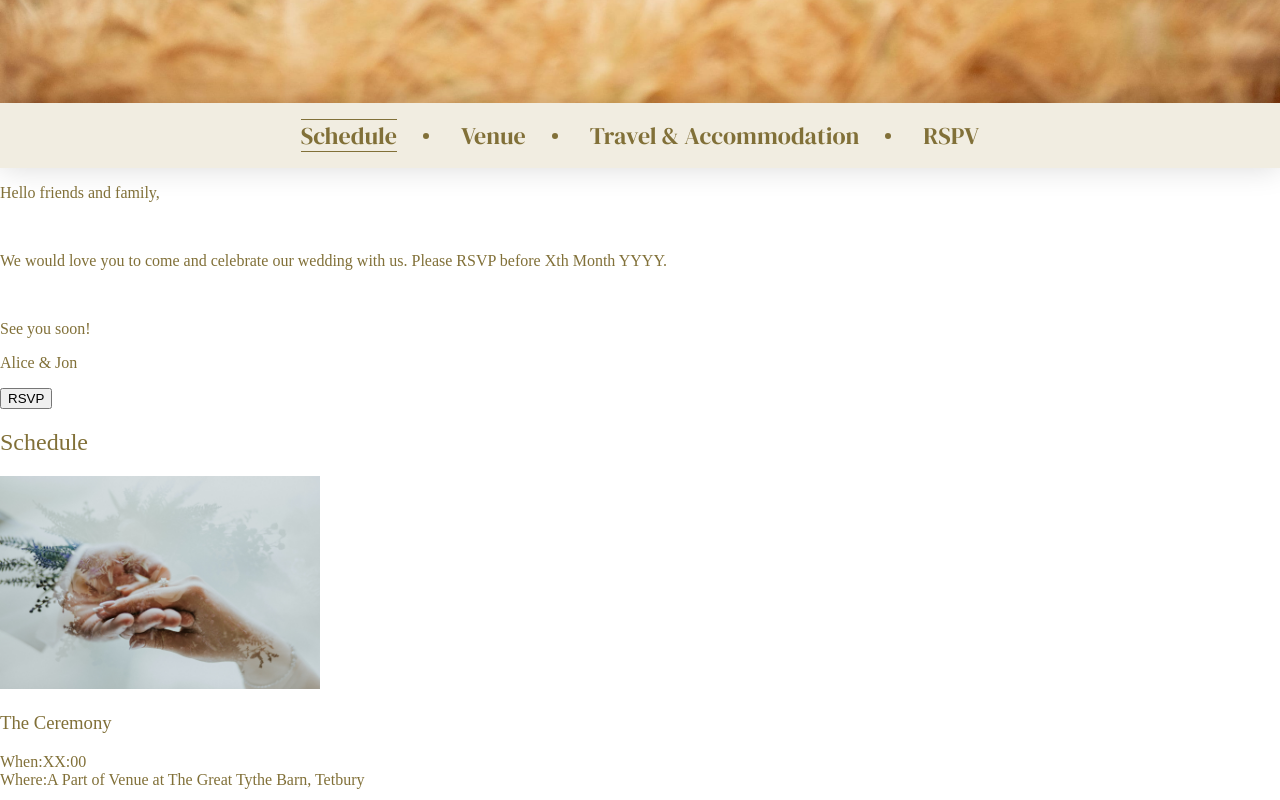
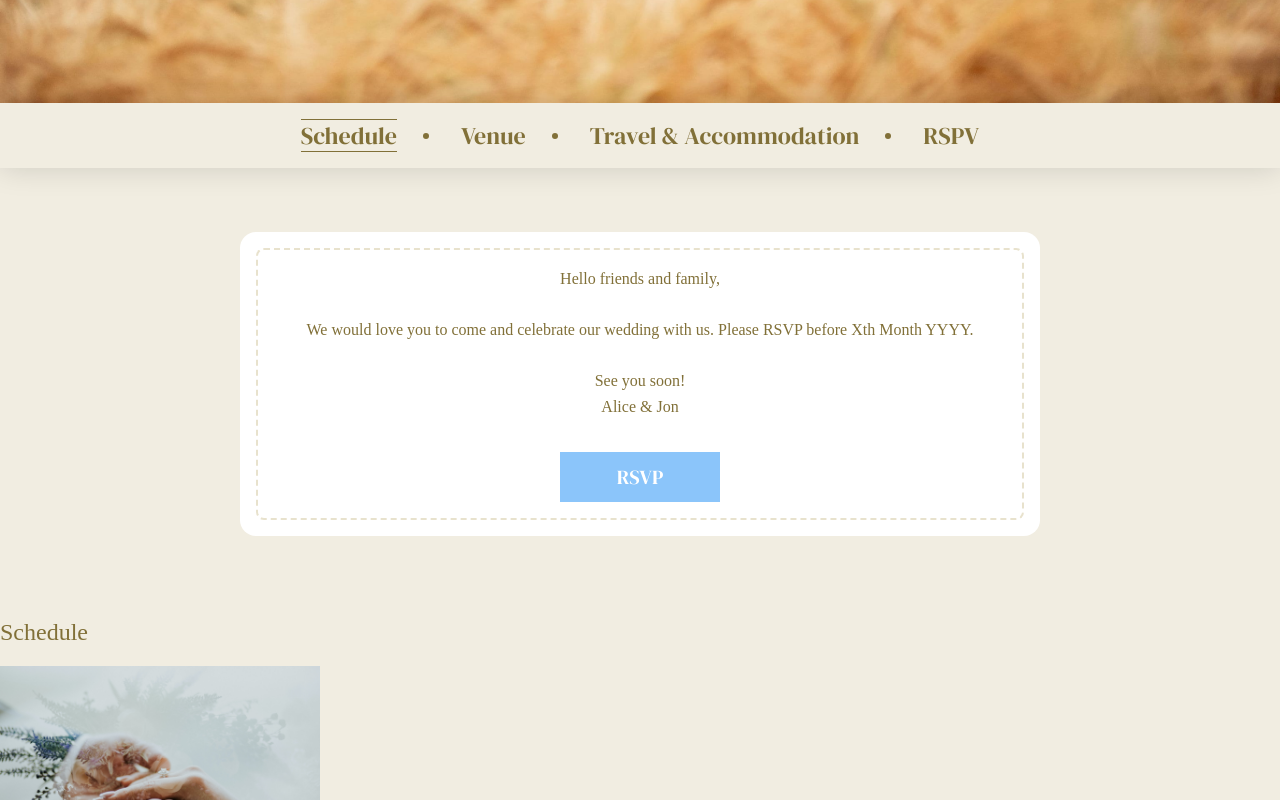
Before and after one commit to emilyswebsites/jon-and-alice, a Nuxt app: page / in a window 1280 px wide. Shown: the part 697-1497 px from the top of the page. Built offline with nearby package versions, Linux system fonts and the light colour scheme; a web font is replaced by a local one.

Commit message:
Add couple's note styles

```diff
--- a/assets/styles/main.scss
+++ b/assets/styles/main.scss
@@ -2,7 +2,6 @@
 
 *, *::before, *::after {
   box-sizing: border-box;
-  font-weight: 400;
 }
 
 html {
@@ -12,6 +11,7 @@ html {
 
   --clr-white: #fff;
   --clr-blue-medium: #8BC5FA;
+  --clr-blue-dark: #66a2da;
 
   --clr-beige-light: #F1EDE1;
   --clr-beige-medium: #E8E2CD;
@@ -25,6 +25,12 @@ body {
   margin: 0;
   font-family: var(--font-body);
   color: var(--clr-beige-dark);
+  background-color: var(--clr-beige-light);
+  font-weight: 400;
+}
+
+h1, h2, h3, h4, h5, h6 {
+  font-weight: 400;
 }
 
 .linethrough {
@@ -45,3 +51,33 @@ body {
     }
   }
 }
+
+.card {
+  background-color: var(--clr-white);
+  border-radius: 1rem;
+  padding: 1rem;
+
+  .card__inner-wrapper {
+    border-radius: .5rem;
+    border: 2px dashed var(--clr-beige-medium);
+    padding: 1rem 2rem;
+  }
+}
+
+.button {
+  display: block;
+  width: 10rem;
+  padding: 0.7em 1em;
+  font-family: var(--font-heading);
+  filter: var(--shadow-subtle);
+  background-color: var(--clr-blue-medium);
+  color: var(--clr-white);
+  line-height: 1.1;
+  transition: background-color 100ms linear;
+  border: 0;
+  cursor: pointer;
+
+  &:hover {
+    background-color: var(--clr-blue-dark);
+  }
+}
--- a/pages/index.vue
+++ b/pages/index.vue
@@ -11,14 +11,18 @@
     </div>
     <TopMenu></TopMenu>
     <main>
-      <section>
+      <section class="couples-note">
+        <div class="card">
+          <div class="card__inner-wrapper">
             <p>Hello friends and family,</p>
             <br>
             <p>We would love you to come and celebrate our wedding with us. Please RSVP before Xth Month YYYY.</p>
             <br>
             <p>See you soon!</p>
             <p>Alice & Jon</p>
-        <button>RSVP</button>
+            <button class="button">RSVP</button>
+          </div>
+        </div>
       </section>
       <section>
         <h2>Schedule</h2>
@@ -102,6 +106,32 @@ export default Vue.extend({
   font-size: 2rem;
 }
 
+.couples-note {
+  padding: 4rem;
+  width: 100%;
+}
+
+.card {
+  margin: auto;
+  text-align: center;
+  max-width: 50rem;
+  width: 100%;
+  min-width: min-content;
+  font-family: var(--font-scripty);
+  // font-weight: 600;
+  font-size: 1rem;
+  line-height: 1.6;
+
+  p {
+    margin: 0;
+  }
+}
+
+.button {
+  font-size: 1.25rem;
+  margin: 2rem auto 0;
+}
+
 img {
   width: 20rem;
 }
```
Lines whose indentation alone changed are shown as unchanged.
